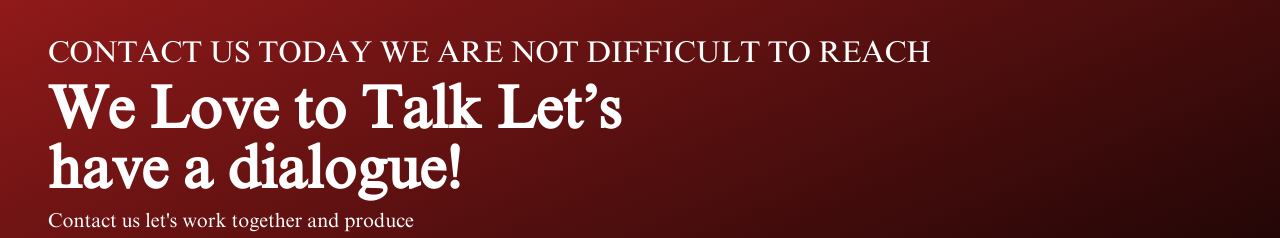
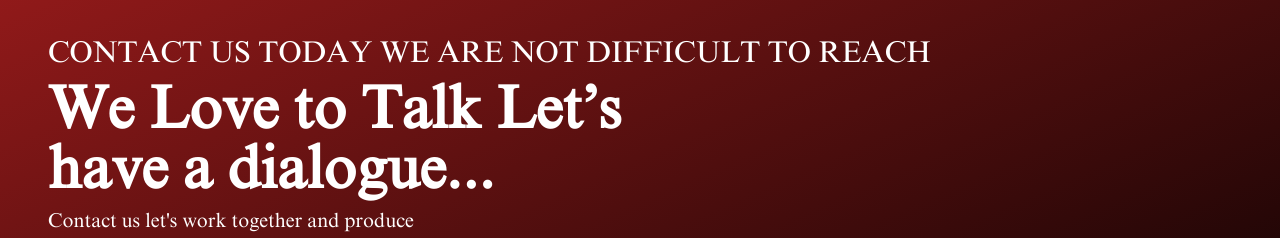
Before and after one commit to haseebx16/danbrown-clone, a Next.js app: page /contact in a window 1280 px wide. Shown: the part 182-420 px from the top of the page. Built offline with nearby package versions, Linux system fonts and the light colour scheme.

Commit message:
Update page.js

```diff
--- a/app/contact/page.js
+++ b/app/contact/page.js
@@ -30,7 +30,7 @@ const page = () => {
     <div className={`${timesNewRoman.className} bg-gray-50 overflow-hidden`}>
       <MainSection
         subHead={"CONTACT US TODAY WE ARE NOT DIFFICULT TO REACH"}
-        mainHead={"We Love to Talk Let’s have a dialogue!"}
+        mainHead={"We Love to Talk Let’s have a dialogue..."}
         text={"Contact us let's work together and produce awesome books"}
       />
 
```
